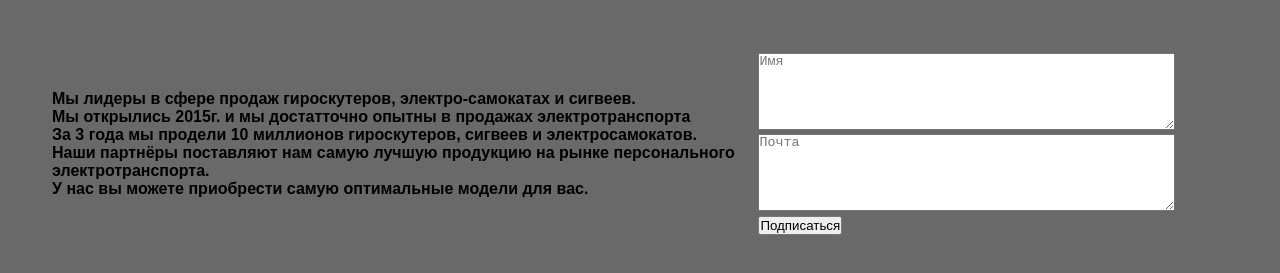
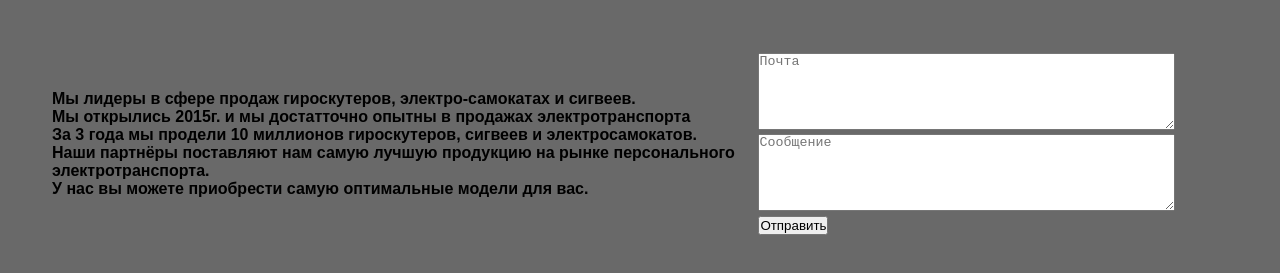
Before and after one commit to neval15/Site, a plain HTML site: page index.html in a window 1280 px wide. Shown: the part 2968-3241 px from the top of the page. Drawn offline with Linux system fonts and the light colour scheme; files whose address does not match are found by name.

Commit message:
Update index.html

```diff
--- a/index.html
+++ b/index.html
@@ -180,9 +180,9 @@ src="style/filter//Самокат2.jpg", class="z"></div>
 							</h4>
 								</td>
 								<td>
-										<textarea rows="5", cols="50px", placeholder="Имя"></textarea><br>
-									<textarea rows="5", cols="50px", placeholder="Почта"></textarea>
-								<p><input type="submit" value="Подписаться", style="cursor: pointer;"></p>
+										<textarea rows="5", cols="50px", placeholder="Почта"></textarea><br>
+									<textarea rows="5", cols="50px", placeholder="Сообщение"></textarea>
+								<p><input type="submit" value="Отправить", style="cursor: pointer;"></p>
 								</td>
 							</tr>
 									</table>
```
